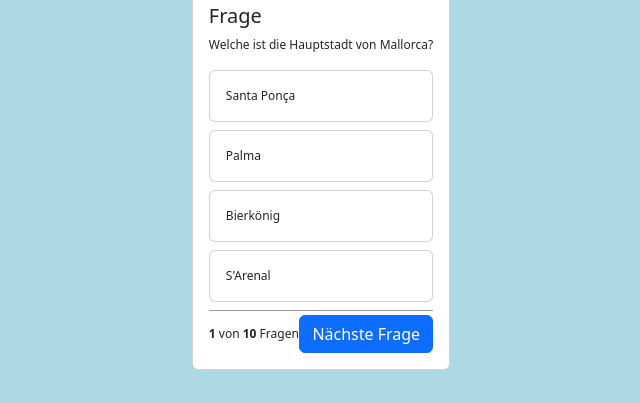
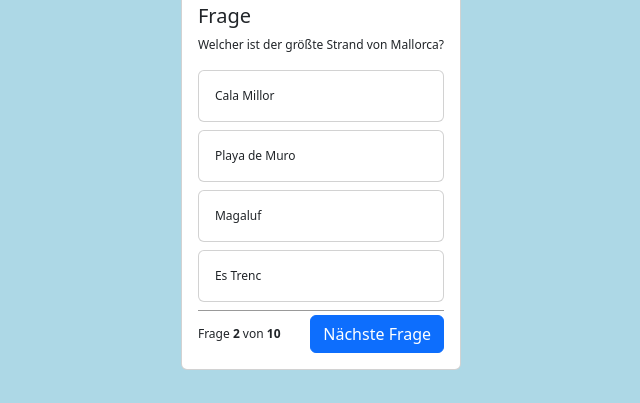
Before and after one commit to Michaelfeddersen/quizapp, a plain HTML site: page index.html in a window 1280 px wide. Both pictures are taken after a click on the link "Nächste Frage". Shown: the part 284-687 px from the top of the page, without its empty margins (319-959 px from the left). Drawn offline with nearby package versions, Linux system fonts and the light colour scheme.

Commit message:
nextquestion

```diff
--- a/index.html
+++ b/index.html
@@ -81,10 +81,10 @@
              Antwort
             </div>
           </div>
-<div class="question-footer"><span>
-  <b>1</b> von <b id="all-question">5</b> Fragen
-</span>
-          <a href="#" class="btn btn-primary">Nächste Frage</a>
+<div class="question-footer"><div>
+  <div id="questionNumber"></div>
+</div>
+          <a href="#" onclick="nextQuestion()" class="btn btn-primary" id="next-button">Nächste Frage</a>
         </div>
         </div>
       </div>
--- a/main.js
+++ b/main.js
@@ -10,10 +10,10 @@ let questions = [
     {
         "question": "Welcher ist der größte Strand von Mallorca?",
         "answer_1": "Cala Millor",
-        "answer_2": "Es Trenc",
+        "answer_2": "Playa de Muro",
         "answer_3": "Magaluf",
-        "answer_4": "Playa de Muro",
-        "correct_answer": "Es Trenc"
+        "answer_4": "Es Trenc",
+        "correct_answer": "4"
     },
     {
         "question": "Welches ist das bekannteste Fest auf Mallorca?",
@@ -21,7 +21,7 @@ let questions = [
         "answer_2": "Sant Joan",
         "answer_3": "Fira de la Llum",
         "answer_4": "Fiesta de San Fermin",
-        "correct_answer": "Sant Joan"
+        "correct_answer": "2"
     },
     {
         "question": "Welches ist das Wahrzeichen von Palma de Mallorca?",
@@ -29,7 +29,7 @@ let questions = [
         "answer_2": "Castell de Bellver",
         "answer_3": "Platja de Palma",
         "answer_4": "Palma Aquarium",
-        "correct_answer": "Kathedrale La Seu"
+        "correct_answer": "1"
     },
     {
         "question": "Welche ist die beliebteste Touristenattraktion in Mallorca?",
@@ -37,7 +37,7 @@ let questions = [
         "answer_2": "Puig Major",
         "answer_3": "Alcudia Altstadt",
         "answer_4": "Torrent de Pareis",
-        "correct_answer": "Cuevas del Drach"
+        "correct_answer": "1"
     },
     {
         "question": "Welcher berühmte Künstler lebte und arbeitete lange Zeit auf Mallorca?",
@@ -45,7 +45,7 @@ let questions = [
         "answer_2": "Pablo Picasso",
         "answer_3": "Joan Miró",
         "answer_4": "Antoni Gaudí",
-        "correct_answer": "Joan Miró"
+        "correct_answer": "3"
     },
     {
         "question": "Welche ist die höchste Erhebung auf Mallorca?",
@@ -53,7 +53,7 @@ let questions = [
         "answer_2": "Serra de Tramuntana",
         "answer_3": "Puig de Massanella",
         "answer_4": "Cap de Formentor",
-        "correct_answer": "Puig Major"
+        "correct_answer": "1"
     },
     {
         "question": "Welche ist die wichtigste Einnahmequelle für Mallorca?",
@@ -61,7 +61,7 @@ let questions = [
         "answer_2": "Landwirtschaft",
         "answer_3": "Fischerei",
         "answer_4": "Bauindustrie",
-        "correct_answer": "Tourismus"
+        "correct_answer": "1"
     },
     {
         "question": "Welche ist die größte Bucht von Mallorca?",
@@ -69,7 +69,7 @@ let questions = [
         "answer_2": "Bucht von Alcudia",
         "answer_3": "Bucht von Pollença",
         "answer_4": "Bucht von Cala Figuera",
-        "correct_answer": "Bucht von Alcudia"
+        "correct_answer": "2"
     },
     {
         "question": "Welche ist die typische Spezialität der mallorquinischen Küche?",
@@ -77,7 +77,7 @@ let questions = [
         "answer_2": "Gazpacho",
         "answer_3": "Frit Mallorquí",
         "answer_4": "Tortilla Española",
-        "correct_answer": "Frit Mallorquí"
+        "correct_answer": "4"
     }
 ];
 
@@ -85,7 +85,6 @@ let currentQuestion = 0;
 
 
 function init(){
-    document.getElementById("all-question").innerHTML = questions.length;
     showQuestion();
 }
 
@@ -97,6 +96,8 @@ document.getElementById('answer_1').innerHTML = question['answer_1'];
 document.getElementById('answer_2').innerHTML = question['answer_2'];
 document.getElementById('answer_3').innerHTML = question['answer_3'];
 document.getElementById('answer_4').innerHTML = question['answer_4'];
+ // Anzeige der Frage-Nummer
+ document.getElementById('questionNumber').innerHTML = `Frage <b> ${currentQuestion + 1}</b> von <b>${questions.length}</b>`;
 }
 
 function answer(selection){
@@ -106,13 +107,33 @@ function answer(selection){
     console.log('selectionQuestionNumber is ', selectionQuestionNumber);
     console.log('Current question is ', question['correct_answer']);
 
+    let idOfRightAnswer = `answer_${question['correct_answer']}`;
 
 if (selectionQuestionNumber == question['correct_answer']){
-    console.log('Richtige Antwort');
     document.getElementById(selection).parentNode.classList.add('bg-success');
 }
 else{
-    console.log("flasche Antwort");
     document.getElementById(selection).parentNode.classList.add('bg-danger');
+    document.getElementById(idOfRightAnswer).parentNode.classList.add('bg-success');
 }
+ document.getElementById('next-button').displed = false;
 }
+
+function nextQuestion(){
+    currentQuestion++;
+    document.getElementById('next-button').displed = true;
+    resetAnswerButtons();
+    showQuestion();
+   }
+
+   function resetAnswerButtons() {
+    document.getElementById('answer_1').parentNode.classList.remove("bg-danger");
+    document.getElementById('answer_1').parentNode.classList.remove("bg-success");
+    document.getElementById('answer_2').parentNode.classList.remove("bg-danger");
+    document.getElementById('answer_2').parentNode.classList.remove("bg-success");
+    document.getElementById('answer_3').parentNode.classList.remove("bg-danger");
+    document.getElementById('answer_3').parentNode.classList.remove("bg-success");
+    document.getElementById('answer_4').parentNode.classList.remove("bg-danger");
+    document.getElementById('answer_4').parentNode.classList.remove("bg-success");
+
+   }
```
